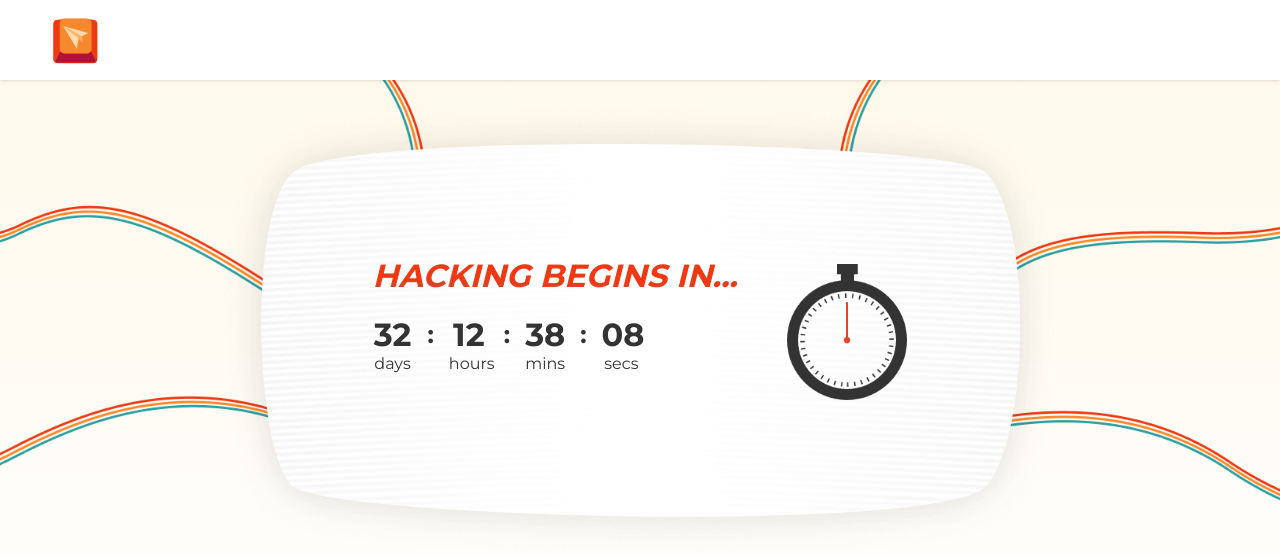
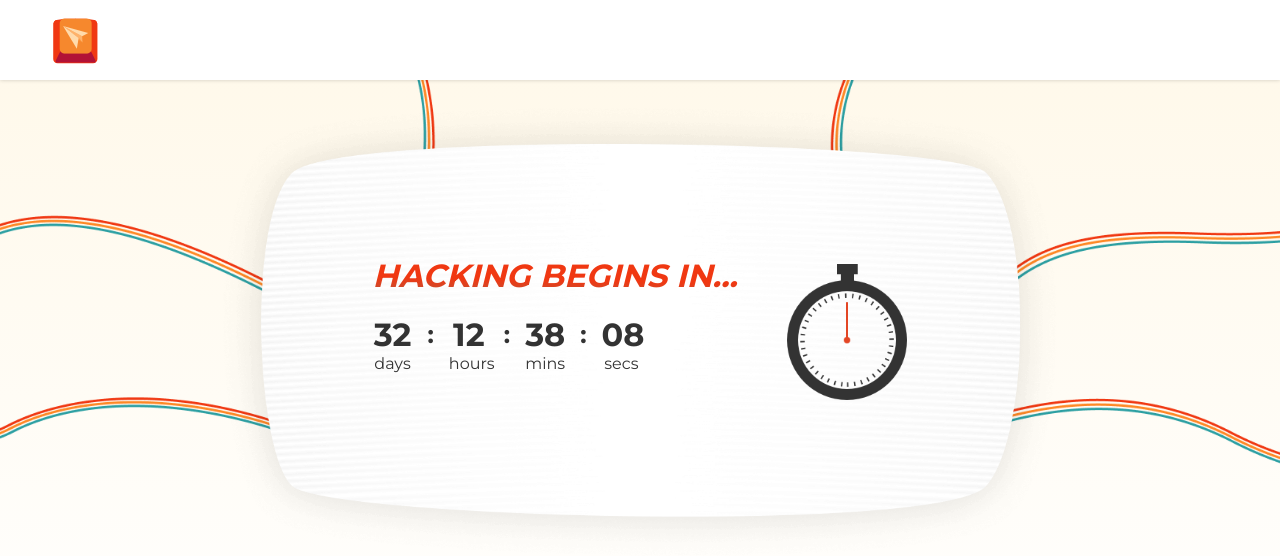
Before and after one commit to Hacklahoma/2021, a React (Create React App) app: page /live in a window 1280 px wide. Shown: the top 556 px of the page. Built offline with nearby package versions, Linux system fonts and the light colour scheme.

Commit message:
Change background wires

```diff
--- a/src/styles/live.scss
+++ b/src/styles/live.scss
@@ -1,6 +1,8 @@
 .live {
   .header {
     .wires {
+      background-image: url('../images/wires_live.png');
+
       .tv {
         .content {
           column-gap: 50px;
```
Also changed, not shown: src/images/wires_live.png (added).
